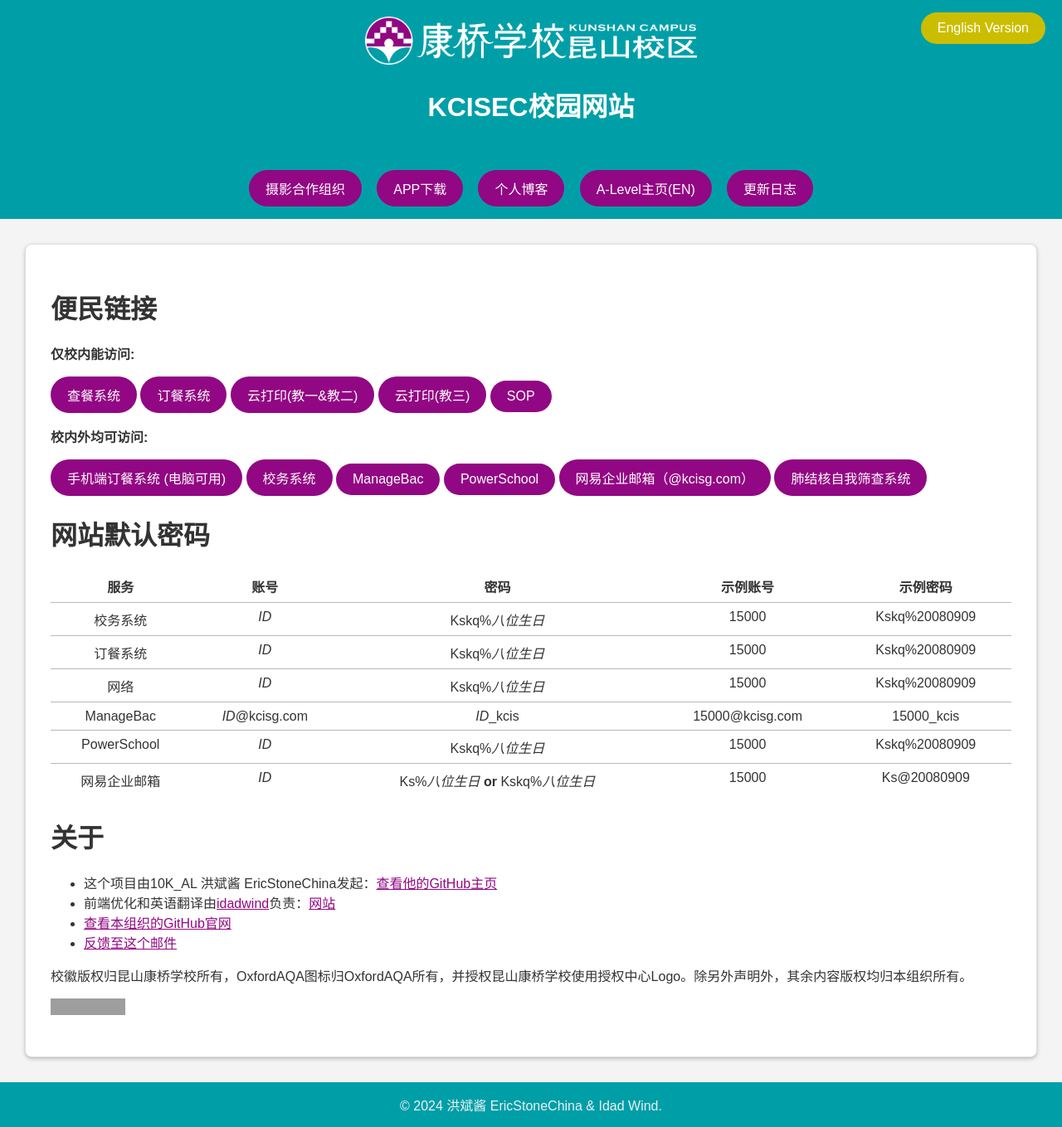
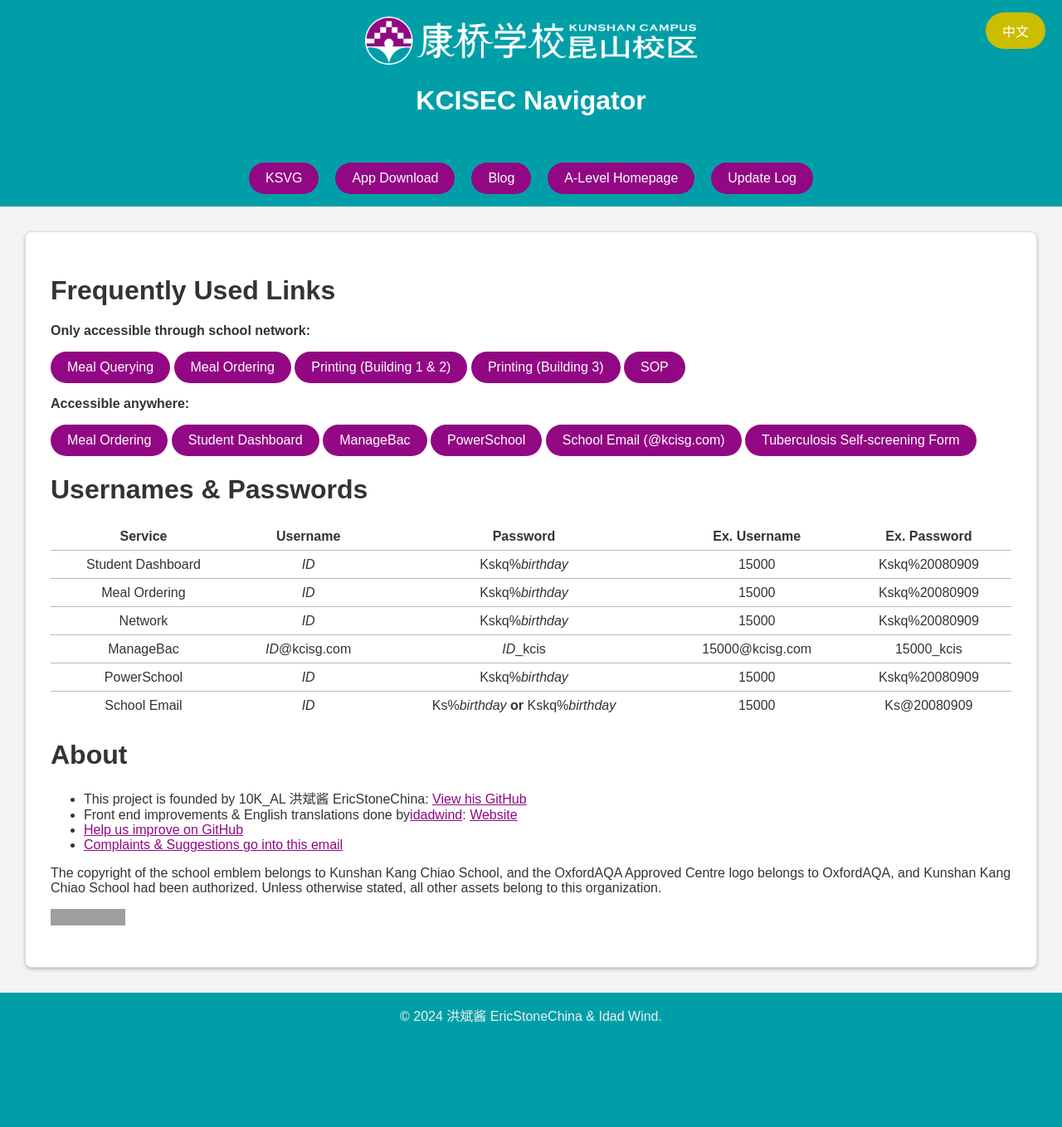
Before and after one commit to KCISEastCampus/Pages, a Jekyll site: the page built from en/index.md, in a window 1280 px wide and 1359 px high. Shown: the whole window at 83% size. Built offline with Jekyll 4.4.1, drawn with Linux system fonts in a browser that asks for light colours; some web fonts are replaced; grey boxes are pictures that could not be loaded.

Commit message:
finish language switch

```diff
--- a/_includes/head.html
+++ b/_includes/head.html
@@ -7,3 +7,4 @@
 <link rel="stylesheet" href="/assets/css/main.css">
 <link rel="stylesheet" href="/assets/css/font.css">
 <link rel="stylesheet" href="/assets/css/tables.css">
+<script src="/assets/js/main.js"></script>
--- a/_layouts/index.html
+++ b/_layouts/index.html
@@ -1,31 +1,32 @@
 <!DOCTYPE html>
-<html lang="zh">
+<html lang="{{ page.language }}">
 
 <head>
   {% include head.html %}
   <script src="/assets/js/script.js"></script>
-  <script src="/assets/js/index.js"></script>
 </head>
 
 <body>
+  {% assign lang = site.data.lang[page.language] %}
+  {% assign navibar = lang.navibar %}
   <header>
     <a href="https://kunshan.kcis.org.cn/default.html" target="_blank">
       <img src="/assets/images/school_logo.png" title="KangChiao International School East Campus Logo"
         style="width: 100%;max-width: 400px;height: auto;"></a>
-    <h1>KCISEC校园网站</h1>
+    <h1>{{ navibar.title }}</h1>
   </header>
   <nav>
     <!-- <div class="top-button-link" onclick="window.location.href='https://blog.kcisec.site/post/Notice/'">校园公报</div> -->
     <!-- <div class="top-button-link" onclick="notAbletoAccess()">母班界面</div> -->
-    <div class="button-link">摄影合作组织</div>
-    <div class="button-link" href="./App/">APP下载</div>
-    <div class="button-link" href="https://blog.kcisec.site">个人博客</div>
+    <div class="button-link">{{ navibar.button_ksvg }}</div>
+    <div class="button-link" href="./App/">{{ navibar.button_app }}</div>
+    <div class="button-link" href="https://blog.kcisec.site">{{ navibar.button_blog }}</div>
     <!-- <div class="top-button-link" onclick="window.open('./vivo50')">今天是___？</div> -->
     <!-- <div class="top-button-link" onclick="window.open('./Computer_Science/')">IGCSE计算机科学(EN)</div> -->
-    <div class="button-link" href="https://academic.kcisec.site/">A-Level主页(EN)</div>
-    <div class="button-link" href="./update_log.html">更新日志</div>
+    <div class="button-link" href="https://academic.kcisec.site/">{{ navibar.button_alevel }}</div>
+    <div class="button-link" href="./update_log.html">{{ navibar.button_log }}</div>
     <!-- <div class="bad-link" onclick="window.location.href='./homo/index.html'">恶臭数字论证器</div> -->
-    <div class="english-button button-link secondary-button-link" href="index_en.html">English Version</div>
+    <div id="switch-language-button" class="button-link secondary-button-link"></div>
   </nav>
   <div class="page-content box-shadow">
     {{ content }}
--- a/assets/css/main.css
+++ b/assets/css/main.css
@@ -4,9 +4,9 @@
   /* purple */
   --secondary-color: #920783;
   --secondary-color-hover: #bb64b2;
-  --secondary-dark-color: #66045B;
   /* gold */
   --primary-gradient-color: #CBBE00;
+  --primary-gradient-color-hover: #eadb02;
   --secondary-gradient-color: #F5E979;
 
   --primary-text-color: #333;
@@ -96,6 +96,10 @@
   /* border: 2px solid var(--secondary-gradient-color); */
 }
 
+.secondary-button-link:hover {
+  background-color: var(--primary-gradient-color-hover);
+}
+
 .tetriary-button-link {
   color: var(--secondary-text-color);
   background-color: var(--theme-pink);
@@ -108,18 +112,11 @@
   /* border: 2px solid var(--theme-dark-green); */
 }
 
-.english-button {
+#switch-language-button {
   position: fixed;
   top: 15px;
   right: 20px;
   z-index: 110;
-}
-
-.button-link:hover,
-/* .button-link:hover, */
-.top-button-link:hover {
-  transform: scale(1.05);
-  background-color: var(--secondary-color-hover);
 }
 
 /* .cn { */
--- a/assets/js/index.js
+++ /dev/null
@@ -1,10 +0,0 @@
-function bind_onclick_btn() {
-  let buttons = Array.from(document.getElementsByClassName('button-link'));
-  buttons.forEach(function (button) {
-    let href = button.getAttribute('href');
-    button.addEventListener('click', function () {
-      if (href == null) return;
-      window.location.href = href;
-    });
-  });
-}
--- /dev/null
+++ b/assets/js/main.js
@@ -0,0 +1,22 @@
+function bind_onclick_btn() {
+  let buttons = Array.from(document.getElementsByClassName('button-link'));
+  buttons.forEach(function (button) {
+    let href = button.getAttribute('href');
+    button.addEventListener('click', function () {
+      if (href == null) return;
+      window.location.href = href;
+    });
+  });
+}
+function load_switch_language_btn(current_language) {
+  let button = document.getElementById('switch-language-button');
+  let path = window.location.pathname;
+  if (current_language == 'en') {
+    button.innerHTML = "中文";
+    button.setAttribute('href', path.replace(/\/en(.*?)$/g, "$1"));
+  }
+  else if (current_language == 'zh_CN') {
+    button.innerHTML = "English";
+    button.setAttribute('href', '/en' + path);
+  }
+}
--- a/en/index.md
+++ b/en/index.md
@@ -1,45 +1,46 @@
 ---
 layout: index
-language: zh-CN
+language: en
 ---
 
-# 便民链接
+# Frequently Used Links
 
-**仅校内能访问:**
-<div class="button-link" href="https://ordering.kcisec.com/chaxun.asp">查餐系统</div>
-<div class="button-link" href="https://ordering.kcisec.com/index.asp">订餐系统</div>
-<div class="button-link" href="https://192.168.80.60/">云打印(教一&教二)</div>
-<div class="button-link" href="http://192.168.80.68/">云打印(教三)</div>
+**Only accessible through school network:**
+
+<div class="button-link" href="https://ordering.kcisec.com/chaxun.asp">Meal Querying</div>
+<div class="button-link" href="https://ordering.kcisec.com/index.asp">Meal Ordering</div>
+<div class="button-link" href="https://192.168.80.60/">Printing (Building 1 & 2)</div>
+<div class="button-link" href="http://192.168.80.68/">Printing (Building 3)</div>
 <div class="button-link" href="https://sop.kcisec.com/">SOP</div>
 
-**校内外均可访问:**
-<div class="button-link" href="https://ordering.kcisec.com/ordering">手机端订餐系统 (电脑可用)</div>
-<div class="button-link" href="https://portal.kcisec.com/China">校务系统</div>
+**Accessible anywhere:**
+
+<div class="button-link" href="https://ordering.kcisec.com/ordering">Meal Ordering</div>
+<div class="button-link" href="https://portal.kcisec.com/China">Student Dashboard</div>
 <div class="button-link" href="https://kcisec.managebac.cn">ManageBac</div>
-<div class="button-link" href="https://powerschool.kcisec.org.cn/public/">
-  PowerSchool</div>
-<div class="button-link" href="https://mail.kcisg.com">网易企业邮箱（@kcisg.com）
+<div class="button-link" href="https://powerschool.kcisec.org.cn/public/">PowerSchool</div>
+<div class="button-link" href="https://mail.kcisg.com">School Email (@kcisg.com)
 </div>
-<div class="button-link" href="https://portal.kcisec.com/login/Account/LogHC"> 肺结核自我筛查系统</div>
+<div class="button-link" href="https://portal.kcisec.com/login/Account/LogHC">Tuberculosis Self-screening Form</div>
 
-# 网站默认密码
+# Usernames & Passwords
 
-|服务|账号|密码|示例账号|示例密码|
+|Service|Username|Password|Ex. Username|Ex. Password|
 |:---:|:---:|:---:|:---:|:---:|
-|校务系统|*ID*|Kskq%*八位生日*|15000|Kskq%20080909|
-|订餐系统|*ID*|Kskq%*八位生日*|15000|Kskq%20080909|
-|网络|*ID*|Kskq%*八位生日*|15000|Kskq%20080909|
+|Student Dashboard|*ID*|Kskq%*birthday*|15000|Kskq%20080909|
+|Meal Ordering|*ID*|Kskq%*birthday*|15000|Kskq%20080909|
+|Network|*ID*|Kskq%*birthday*|15000|Kskq%20080909|
 |ManageBac|*ID*@kcisg.com|*ID*_kcis|15000@kcisg.com|15000_kcis|
-|PowerSchool|*ID*|Kskq%*八位生日*|15000|Kskq%20080909|
-|网易企业邮箱|*ID*|Ks%*八位生日* **or** Kskq%*八位生日*|15000|Ks@20080909|
+|PowerSchool|*ID*|Kskq%*birthday*|15000|Kskq%20080909|
+|School Email|*ID*|Ks%*birthday* **or** Kskq%*birthday*|15000|Ks@20080909|
 
-# 关于
+# About
 
-- 这个项目由10K_AL 洪斌酱 EricStoneChina发起：[查看他的GitHub主页](https://github.com/EricStoneChina)
-- 前端优化和英语翻译由[idadwind](https://www.github.com/idadwind1)负责：[网站](https://www.idadwind.fun)
-- [查看本组织的GitHub官网](https://www.github.com/KCISEastCampus)
-- [反馈至这个邮件](mailto:report@kcisec.site)
+- This project is founded by 10K_AL 洪斌酱 EricStoneChina: [View his GitHub](https://github.com/EricStoneChina)
+- Front end improvements & English translations done by[idadwind](https://www.github.com/idadwind1): [Website](https://www.idadwind.fun)
+- [Help us improve on GitHub](https://www.github.com/KCISEastCampus)
+- [Complaints & Suggestions go into this email](mailto:report@kcisec.site)
 
-校徽版权归昆山康桥学校所有，OxfordAQA图标归OxfordAQA所有，并授权昆山康桥学校使用授权中心Logo。除另外声明外，其余内容版权均归本组织所有。
+The copyright of the school emblem belongs to Kunshan Kang Chiao School, and the OxfordAQA Approved Centre logo belongs to OxfordAQA, and Kunshan Kang Chiao School had been authorized. Unless otherwise stated, all other assets belong to this organization.
 
 ![Hits](https://hits.seeyoufarm.com/api/count/incr/badge.svg?url=https%3A%2F%2Fkcisec.site&count_bg=%2379C83D&title_bg=%23555555&icon=googleclassroom.svg&icon_color=%23E7E7E7&title=%E7%BD%91%E7%AB%99%E8%AE%BF%E9%97%AE%E6%AC%A1%E6%95%B0&edge_flat=false)
```
Also changed, not shown: other parts of _layouts/index.html (+4 -1 lines), _data/lang/zh-CN.yml (deleted, +0 -7 lines), _data/lang/zh_CN.yml (added, +7 -0 lines), index.md (+43 -2 lines), zh_cn/index.md (deleted, +0 -46 lines), Gemfile.lock.
